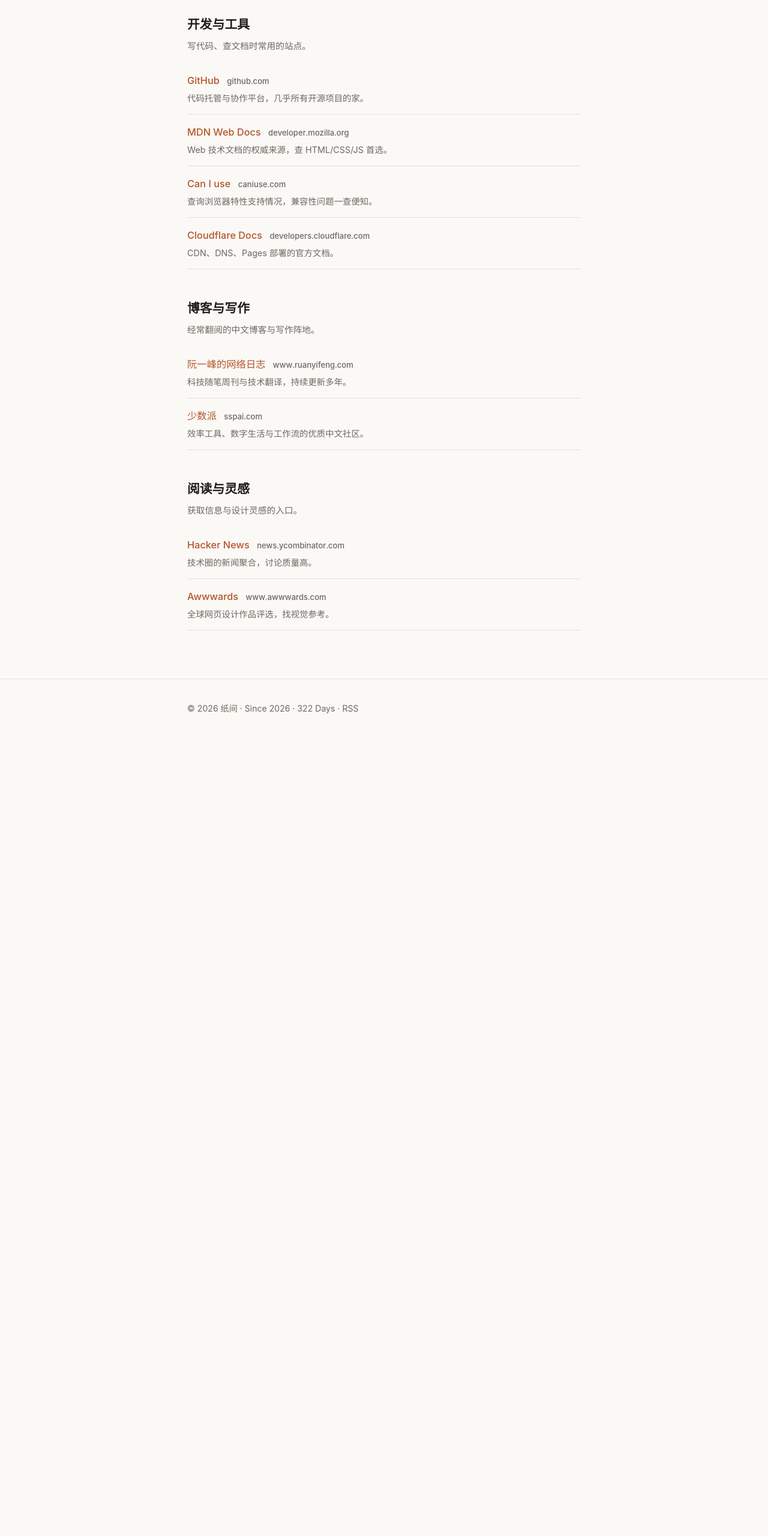
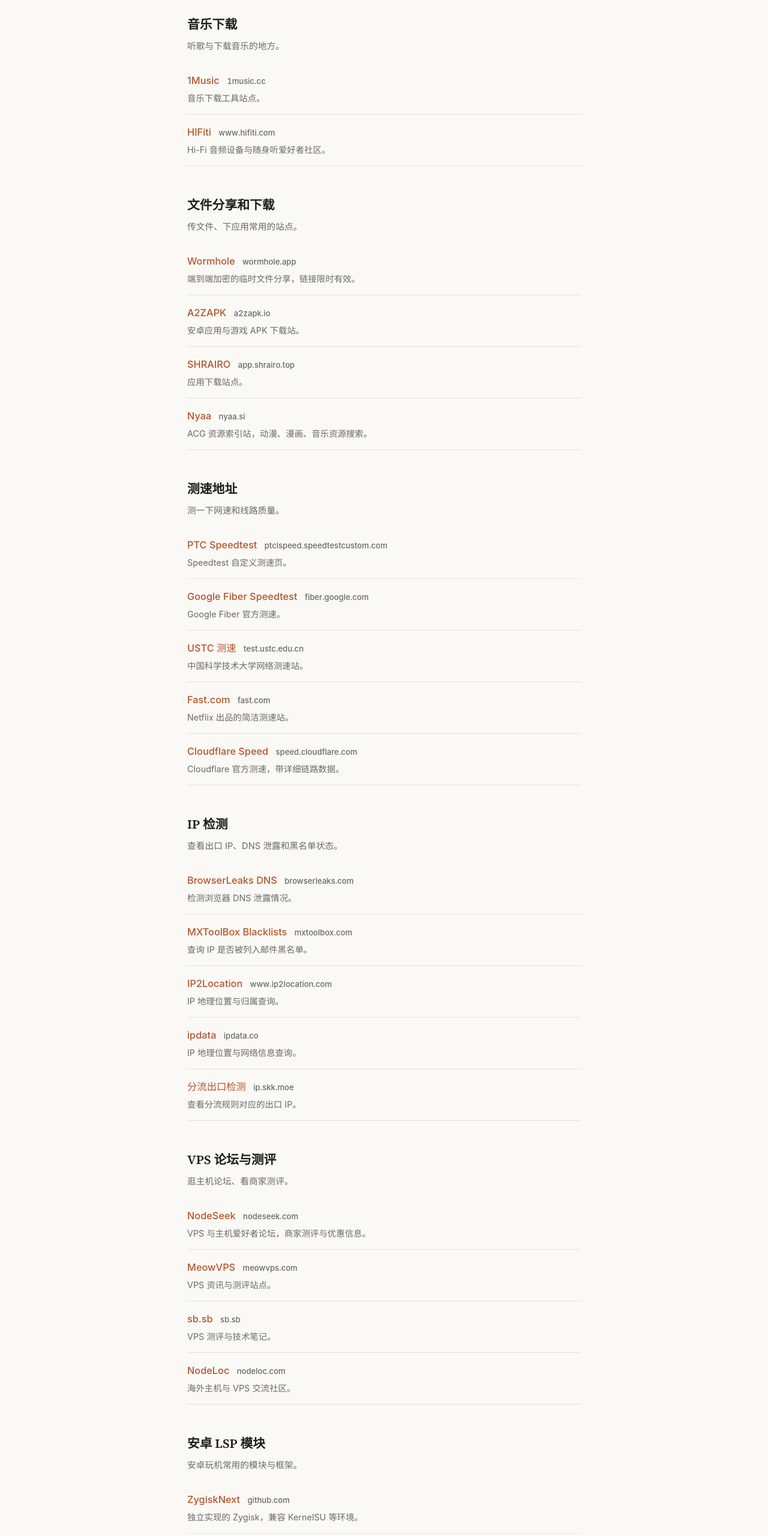
Before and after one commit to roczhm/homepage, an Astro site: page /links in a window 1280 px wide. Shown: the part 240-2800 px from the top of the page at 60% size. Before the commit the page ends 1478 px from the top, so only its background shows below. Built offline with nearby package versions, Linux system fonts and the light colour scheme; Astro itself is replaced by a stand-in of ours.

Commit message:
rename site to 承天寺, update about and links

```diff
--- a/src/consts.ts
+++ b/src/consts.ts
@@ -1,5 +1,5 @@
 // 站点信息 —— 上线前把下面几项改成你自己的
-export const SITE_TITLE = '纸间';
+export const SITE_TITLE = '承天寺';
 export const SITE_DESCRIPTION = '一个人的博客与链接存档。';
 export const SITE_SINCE = 2026;
 export const AUTHOR_NAME = 'Your Name';
--- a/src/pages/links.astro
+++ b/src/pages/links.astro
@@ -2,6 +2,162 @@
 import Base from '../layouts/Base.astro';
 
 const groups = [
+  {
+    name: '音乐下载',
+    desc: '听歌与下载音乐的地方。',
+    links: [
+      {
+        name: '1Music',
+        url: 'https://1music.cc',
+        desc: '音乐下载工具站点。',
+      },
+      {
+        name: 'HIFiti',
+        url: 'https://www.hifiti.com',
+        desc: 'Hi-Fi 音频设备与随身听爱好者社区。',
+      },
+    ],
+  },
+  {
+    name: '文件分享和下载',
+    desc: '传文件、下应用常用的站点。',
+    links: [
+      {
+        name: 'Wormhole',
+        url: 'https://wormhole.app',
+        desc: '端到端加密的临时文件分享，链接限时有效。',
+      },
+      {
+        name: 'A2ZAPK',
+        url: 'https://a2zapk.io',
+        desc: '安卓应用与游戏 APK 下载站。',
+      },
+      {
+        name: 'SHRAIRO',
+        url: 'https://app.shrairo.top',
+        desc: '应用下载站点。',
+      },
+      {
+        name: 'Nyaa',
+        url: 'https://nyaa.si',
+        desc: 'ACG 资源索引站，动漫、漫画、音乐资源搜索。',
+      },
+    ],
+  },
+  {
+    name: '测速地址',
+    desc: '测一下网速和线路质量。',
+    links: [
+      {
+        name: 'PTC Speedtest',
+        url: 'https://ptclspeed.speedtestcustom.com',
+        desc: 'Speedtest 自定义测速页。',
+      },
+      {
+        name: 'Google Fiber Speedtest',
+        url: 'https://fiber.google.com/speedtest',
+        desc: 'Google Fiber 官方测速。',
+      },
+      {
+        name: 'USTC 测速',
+        url: 'https://test.ustc.edu.cn',
+        desc: '中国科学技术大学网络测速站。',
+      },
+      {
+        name: 'Fast.com',
+        url: 'https://fast.com',
+        desc: 'Netflix 出品的简洁测速站。',
+      },
+      {
+        name: 'Cloudflare Speed',
+        url: 'https://speed.cloudflare.com',
+        desc: 'Cloudflare 官方测速，带详细链路数据。',
+      },
+    ],
+  },
+  {
+    name: 'IP 检测',
+    desc: '查看出口 IP、DNS 泄露和黑名单状态。',
+    links: [
+      {
+        name: 'BrowserLeaks DNS',
+        url: 'https://browserleaks.com/dns',
+        desc: '检测浏览器 DNS 泄露情况。',
+      },
+      {
+        name: 'MXToolBox Blacklists',
+        url: 'https://mxtoolbox.com/blacklists.aspx',
+        desc: '查询 IP 是否被列入邮件黑名单。',
+      },
+      {
+        name: 'IP2Location',
+        url: 'https://www.ip2location.com',
+        desc: 'IP 地理位置与归属查询。',
+      },
+      {
+        name: 'ipdata',
+        url: 'https://ipdata.co',
+        desc: 'IP 地理位置与网络信息查询。',
+      },
+      {
+        name: '分流出口检测',
+        url: 'https://ip.skk.moe/split-tunnel',
+        desc: '查看分流规则对应的出口 IP。',
+      },
+    ],
+  },
+  {
+    name: 'VPS 论坛与测评',
+    desc: '逛主机论坛、看商家测评。',
+    links: [
+      {
+        name: 'NodeSeek',
+        url: 'https://nodeseek.com',
+        desc: 'VPS 与主机爱好者论坛，商家测评与优惠信息。',
+      },
+      {
+        name: 'MeowVPS',
+        url: 'https://meowvps.com',
+        desc: 'VPS 资讯与测评站点。',
+      },
+      {
+        name: 'sb.sb',
+        url: 'https://sb.sb',
+        desc: 'VPS 测评与技术笔记。',
+      },
+      {
+        name: 'NodeLoc',
+        url: 'https://nodeloc.com',
+        desc: '海外主机与 VPS 交流社区。',
+      },
+    ],
+  },
+  {
+    name: '安卓 LSP 模块',
+    desc: '安卓玩机常用的模块与框架。',
+    links: [
+      {
+        name: 'ZygiskNext',
+        url: 'https://github.com/Dr-TSNG/ZygiskNext',
+        desc: '独立实现的 Zygisk，兼容 KernelSU 等环境。',
+      },
+      {
+        name: 'LSPosed',
+        url: 'https://lsposed.org',
+        desc: 'LSPosed 框架官网，Xposed 模块框架。',
+      },
+      {
+        name: 'TrickyStore',
+        url: 'https://github.com/5ec1cff/TrickyStore',
+        desc: '处理 Android 硬件密钥认证的模块。',
+      },
+      {
+        name: 'PlayIntegrityFix',
+        url: 'https://github.com/KOWX712/PlayIntegrityFix',
+        desc: '修复 Play Integrity 校验的模块。',
+      },
+    ],
+  },
   {
     name: '开发与工具',
     desc: '写代码、查文档时常用的站点。',
@@ -25,38 +181,6 @@ const groups = [
         name: 'Cloudflare Docs',
         url: 'https://developers.cloudflare.com',
         desc: 'CDN、DNS、Pages 部署的官方文档。',
-      },
-    ],
-  },
-  {
-    name: '博客与写作',
-    desc: '经常翻阅的中文博客与写作阵地。',
-    links: [
-      {
-        name: '阮一峰的网络日志',
-        url: 'https://www.ruanyifeng.com/blog/',
-        desc: '科技随笔周刊与技术翻译，持续更新多年。',
-      },
-      {
-        name: '少数派',
-        url: 'https://sspai.com',
-        desc: '效率工具、数字生活与工作流的优质中文社区。',
-      },
-    ],
-  },
-  {
-    name: '阅读与灵感',
-    desc: '获取信息与设计灵感的入口。',
-    links: [
-      {
-        name: 'Hacker News',
-        url: 'https://news.ycombinator.com',
-        desc: '技术圈的新闻聚合，讨论质量高。',
-      },
-      {
-        name: 'Awwwards',
-        url: 'https://www.awwwards.com',
-        desc: '全球网页设计作品评选，找视觉参考。',
       },
     ],
   },
--- a/src/styles/global.css
+++ b/src/styles/global.css
@@ -482,6 +482,25 @@ main {
   font-size: 0.95rem;
 }
 
+/* ---------- 邮箱复制提示 ---------- */
+
+.mail-link {
+  cursor: pointer;
+}
+
+.mail-toast {
+  position: fixed;
+  left: 50%;
+  bottom: 2.5rem;
+  transform: translateX(-50%);
+  background: var(--ink);
+  color: var(--bg);
+  padding: 0.55rem 1.15rem;
+  border-radius: 999px;
+  font-size: 0.9rem;
+  z-index: 50;
+}
+
 /* ---------- 页脚 ---------- */
 
 .site-footer {
```
Also changed, not shown: src/pages/about.astro (+28 -29 lines).
